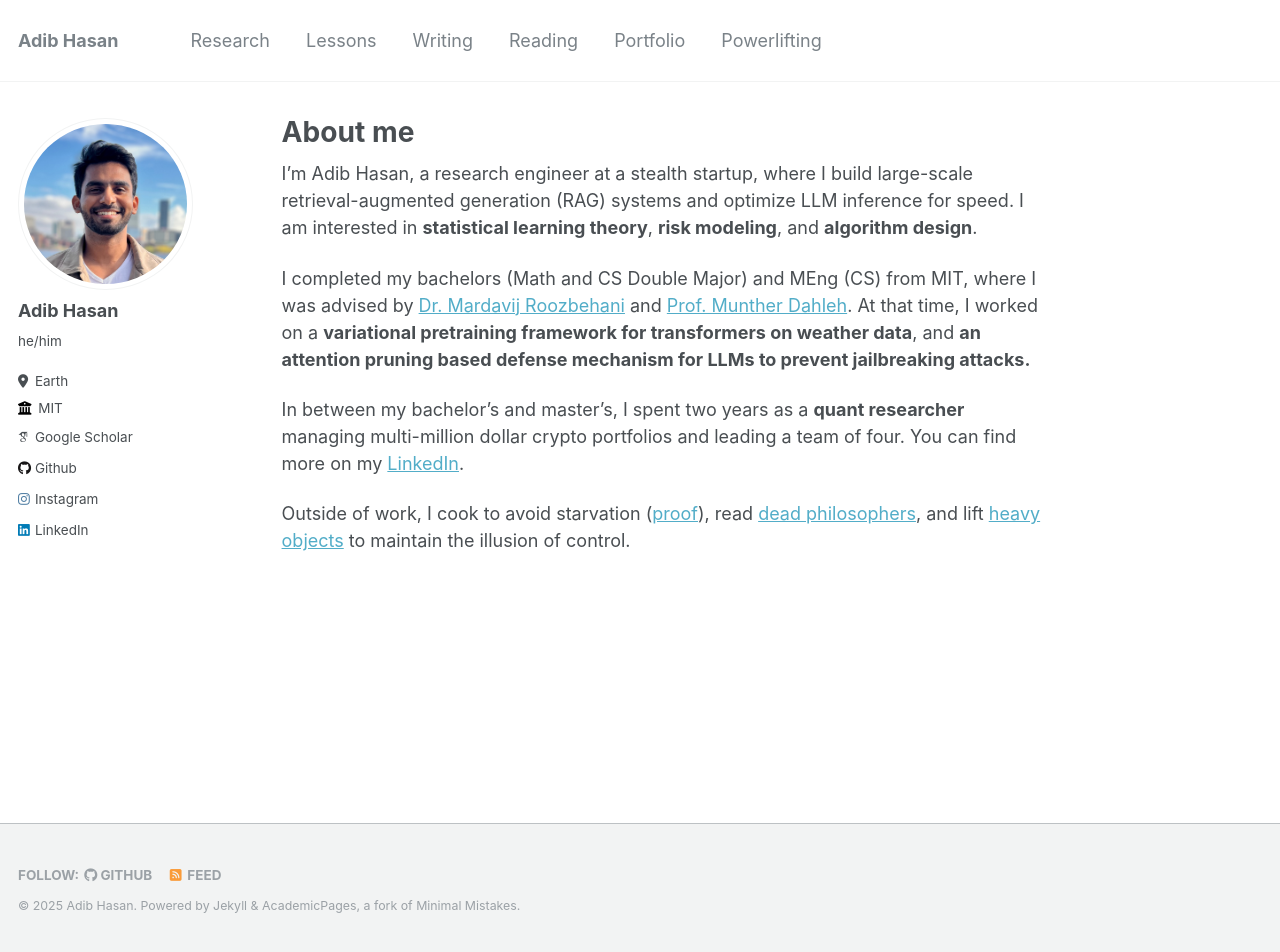
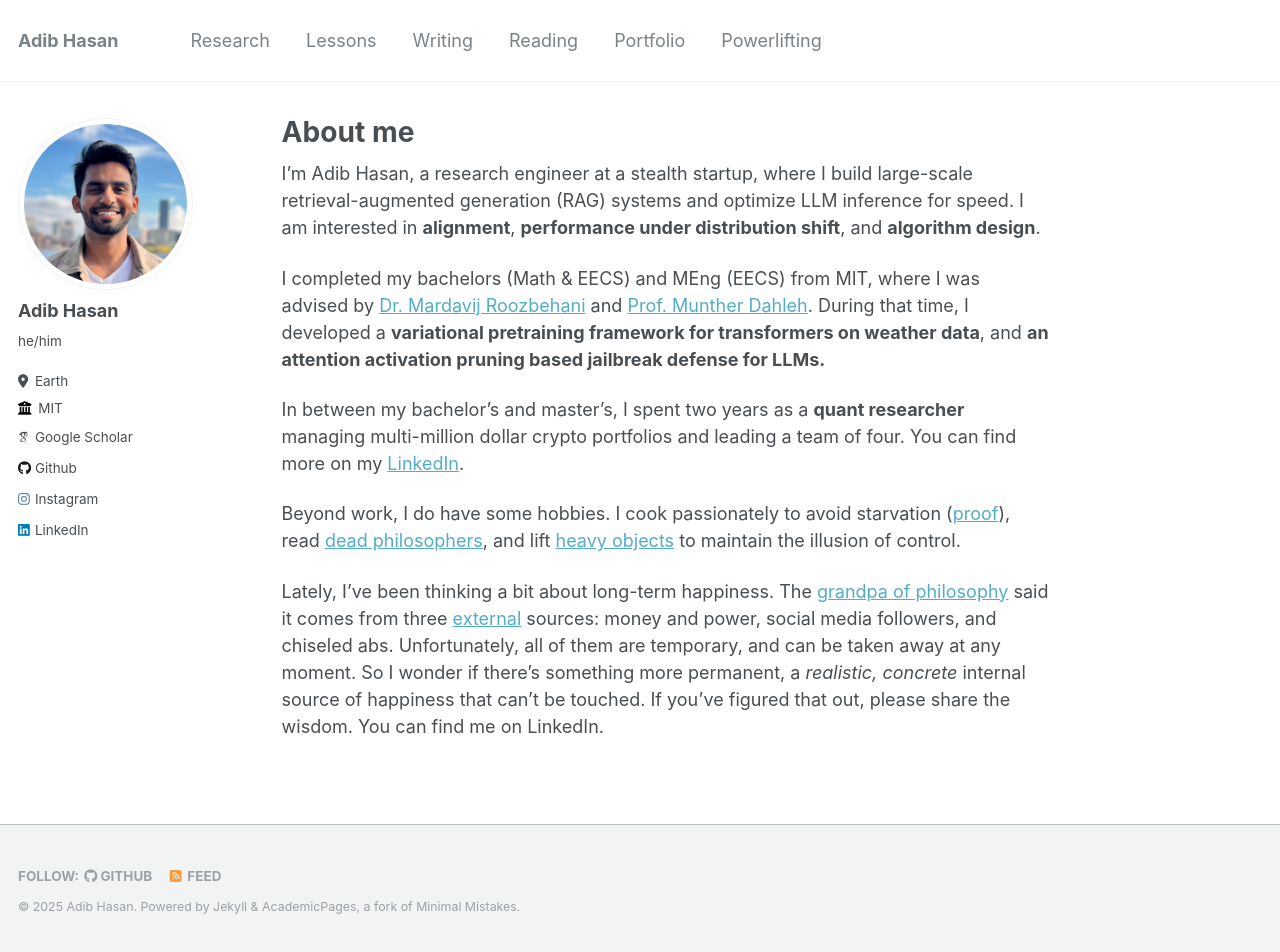
Before and after one commit to Neehan/neehan.github.io, a Jekyll site: the page built from _pages/about.md, in a window 1280 px wide and 952 px high. Built offline with Jekyll 4.4.1, drawn with Linux system fonts in a browser that asks for light colours; some web fonts are replaced.

Commit message:
Update about.md

```diff
--- a/_pages/about.md
+++ b/_pages/about.md
@@ -7,10 +7,12 @@ redirect_from:
   - /about.html
 ---
 
-I'm Adib Hasan, a research engineer at a stealth startup, where I build large-scale retrieval-augmented generation (RAG) systems and optimize LLM inference for speed. I am interested in **statistical learning theory**, **risk modeling**, and **algorithm design**.
+I'm Adib Hasan, a research engineer at a stealth startup, where I build large-scale retrieval-augmented generation (RAG) systems and optimize LLM inference for speed. I am interested in **alignment**, **performance under distribution shift**, and **algorithm design**.
 
-I completed my bachelors (Math and CS Double Major) and MEng (CS) from MIT, where I was advised by [Dr. Mardavij Roozbehani](https://idss.mit.edu/staff/mardavij-roozbehani/) and [Prof. Munther Dahleh](https://idss.mit.edu/staff/munther-dahleh/). At that time, I worked on a **variational pretraining framework for transformers on weather data**, and **an attention pruning based defense mechanism for LLMs to prevent jailbreaking attacks.**
+I completed my bachelors (Math & EECS) and MEng (EECS) from MIT, where I was advised by [Dr. Mardavij Roozbehani](https://idss.mit.edu/staff/mardavij-roozbehani/) and [Prof. Munther Dahleh](https://idss.mit.edu/staff/munther-dahleh/). During that time, I developed a **variational pretraining framework for transformers on weather data**, and **an attention activation pruning based jailbreak defense for LLMs.**
 
 In between my bachelor's and master's, I spent two years as a **quant researcher** managing multi-million dollar crypto portfolios and leading a team of four. You can find more on my [LinkedIn](https://linkedin.com/in/adib-hasan).
 
-Outside of work, I cook to avoid starvation ([proof](https://www.instagram.com/le.spicemaster/)), read [dead philosophers](/reading/), and lift [heavy objects](/powerlifting/) to maintain the illusion of control.
+Beyond work, I do have some hobbies. I cook passionately to avoid starvation ([proof](https://www.instagram.com/le.spicemaster/)), read [dead philosophers](/reading/), and lift [heavy objects](/powerlifting/) to maintain the illusion of control.
+
+Lately, I’ve been thinking a bit about long-term happiness. The [grandpa of philosophy](https://en.wikipedia.org/wiki/Aristotle) said it comes from three [external](https://en.wikipedia.org/wiki/Eudaimonia) sources: money and power, social media followers, and chiseled abs. Unfortunately, all of them are temporary, and can be taken away at any moment. So I wonder if there’s something more permanent, a *realistic, concrete* internal source of happiness that can’t be touched. If you’ve figured that out, please share the wisdom. You can find me on LinkedIn.
```
